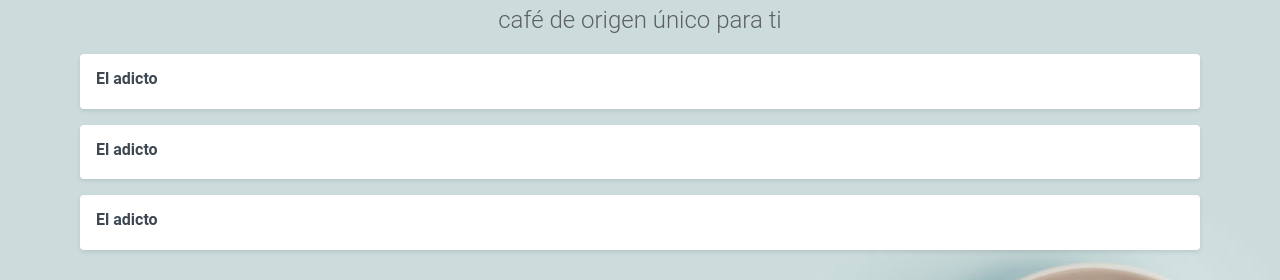
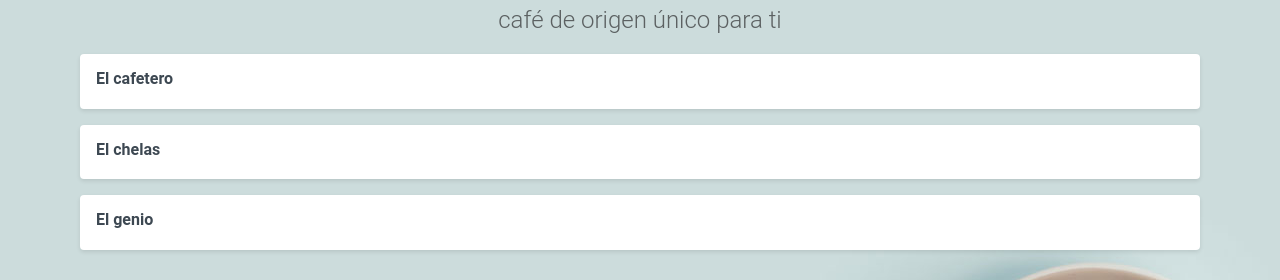
Before and after one commit to enriquevmz/DADM-24, a Vue app: page / in a window 1280 px wide. Shown: the part 164-444 px from the top of the page. Built offline with nearby package versions, Linux system fonts and the light colour scheme.

Commit message:
🌟S03S03 Propiertes

```diff
--- a/src/App.vue
+++ b/src/App.vue
@@ -1,5 +1,8 @@
 <script setup>
+import { ref } from 'vue';
 import planItem from './components/plan-item.vue';
+const planes =
+ref(['El cafetero', 'El chelas', 'El genio']);
 </script>
 
 <template>
@@ -19,9 +22,7 @@ import planItem from './components/plan-item.vue';
     </h2>
 
     <div class="plans">
-      <plan-item></plan-item>
-      <plan-item></plan-item>
-      <plan-item></plan-item>
+      <plan-item v-for="plan in planes" :key="plan" :name="plan"/>
       </div>
   </div>
 </template>
--- a/src/components/plan-item.vue
+++ b/src/components/plan-item.vue
@@ -2,15 +2,23 @@
     <div class="plan">
       <div class="description">
         <span class="title">
-          El adicto
+       {{ name }}
         </span>
       </div>
     </div>
   </template>
 
   <script setup>
-
-  </script>
+  //Usando un macro para
+  //deginir las props
+  //defineProps(['name','planIcon']);
+  defineProps({
+    name: {
+      type: String,
+      required: true
+    }
+  });
+ </script>
 
   <style scoped>
 
```
